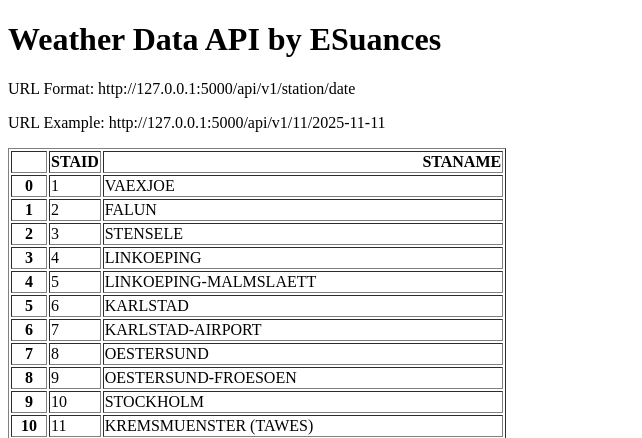
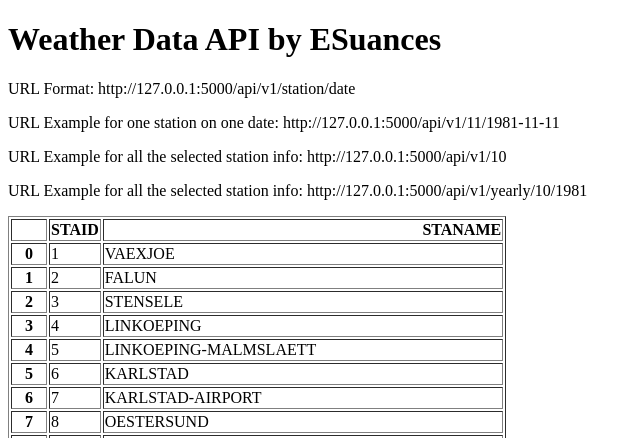
Before and after one commit to ESuances/Python-Personal-Projects, a Flask app: page / in a window 1280 px wide. Shown: the top 438 px of the page, without its empty margins (0-642 px from the left). Run offline with Flask 3, Linux system fonts and the light colour scheme.

Commit message:
Day 30 - API
Endpoint of getting the data from routes

```diff
--- a/PycharmProjects/WeatherNewsAPI/main.py
+++ b/PycharmProjects/WeatherNewsAPI/main.py
@@ -43,6 +43,20 @@ def about(station, date):
     # Convert the result to JSON and return
     return jsonify(weather_result)
 
+@app.route("/api/v1/<station>")
+def all_data(station):
+    filename = "data_small/TG_STAID" + str(station).zfill(6) + ".txt"
+    df = pd.read_csv(filename, skiprows=20, parse_dates=["    DATE"])
+    result = df.to_dict(orient="records") # We get the selected data and we manipulate it to display as we please
+    return result
+
+@app.route("/api/v1/yearly/<station>/<year>") #This is another way to get the data and to not interfier with other routes to get the data-
+def yearly(station, year):
+    filename = "data_small/TG_STAID" + str(station).zfill(6) + ".txt"
+    df = pd.read_csv(filename, skiprows=20)
+    df["    DATE"] = df["    DATE"].astype(str)
+    result = df[df["    DATE"].str.startswith(str(year))].to_dict(orient="records")
+    return result
 
 if __name__ == "__main__": # This makes it so that only when we run this file, this code is actually executed, meaning creating the site on Flask
     app.run(debug=True)
--- a/PycharmProjects/WeatherNewsAPI/templates/home.html
+++ b/PycharmProjects/WeatherNewsAPI/templates/home.html
@@ -7,7 +7,9 @@
 <body>
 <h1>Weather Data API by ESuances</h1>
 <p>URL Format: http://127.0.0.1:5000/api/v1/station/date</p>
-<p>URL Example: http://127.0.0.1:5000/api/v1/11/2025-11-11</p>
+<p>URL Example for one station on one date: http://127.0.0.1:5000/api/v1/11/1981-11-11</p>
+<p>URL Example for all the selected station info: http://127.0.0.1:5000/api/v1/10</p>
+<p>URL Example for all the selected station info: http://127.0.0.1:5000/api/v1/yearly/10/1981</p>
 <p>{{data|safe}}</p>
 </body>
 </html>
```
